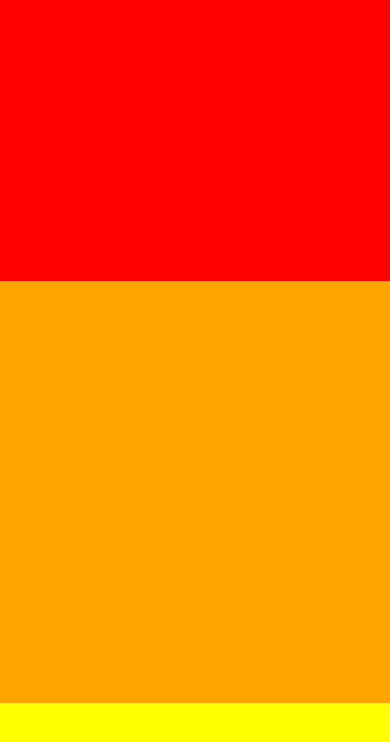
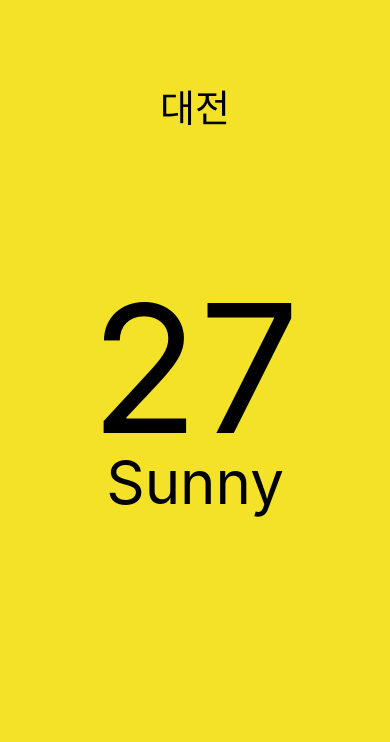
Before and after one commit to estimar2/jocoding_react_native, a React Native app: screen / in a window 390 px wide. Shown: the top 742 px of the page. Built offline with nearby package versions, Linux system fonts and the light colour scheme.

Commit message:
[24.06.19] #2.5 Styles

```diff
--- a/App.js
+++ b/App.js
@@ -4,12 +4,48 @@ export default function App() {
   return (
     // Container View 가 Flex Container
     // Flex Direction 기본값은 모두 Column
-    <View style={{ flex: 1 }}>
-      <View style={{ flex: 2, backgroundColor: "red" }}></View>
-      <View style={{ flex: 3, backgroundColor: "orange" }}></View>
-      <View style={{ flex: 1, backgroundColor: "yellow" }}></View>
+    <View style={styles.container}>
+      <View style={styles.city}>
+        <Text style={styles.cityName}>대전</Text>
+      </View>
+
+      <View style={styles.weather}>
+        <View style={styles.day}>
+          <Text style={styles.temp}>27</Text>
+          <Text style={styles.discription}>Sunny</Text>
+        </View>
+      </View>
     </View>
   );
 }
 
-const styles = StyleSheet.create({});
+const styles = StyleSheet.create({
+  container: {
+    flex: 1,
+    backgroundColor: "#f3e228",
+  },
+  city: {
+    flex: 1,
+    justifyContent: "center",
+    alignItems: "center",
+  },
+  cityName: {
+    fontSize: 38,
+    fontWeight: "500",
+  },
+  weather: {
+    flex: 3,
+  },
+  day: {
+    flex: 1,
+    alignItems: "center",
+  },
+  temp: {
+    marginTop: 50,
+    fontSize: 178,
+  },
+  discription: {
+    marginTop: -30,
+    fontSize: 60,
+  },
+});
--- a/package.json
+++ b/package.json
@@ -13,7 +13,8 @@
     "expo": "~51.0.14",
     "expo-status-bar": "~1.12.1",
     "react": "18.2.0",
-    "react-native": "0.74.2"
+    "react-native": "0.74.2",
+    "expo-location": "~17.0.1"
   },
   "devDependencies": {
     "@babel/core": "^7.20.0"
```
Also changed, not shown: 1 other file (tests, documents, lock files or other folders).
